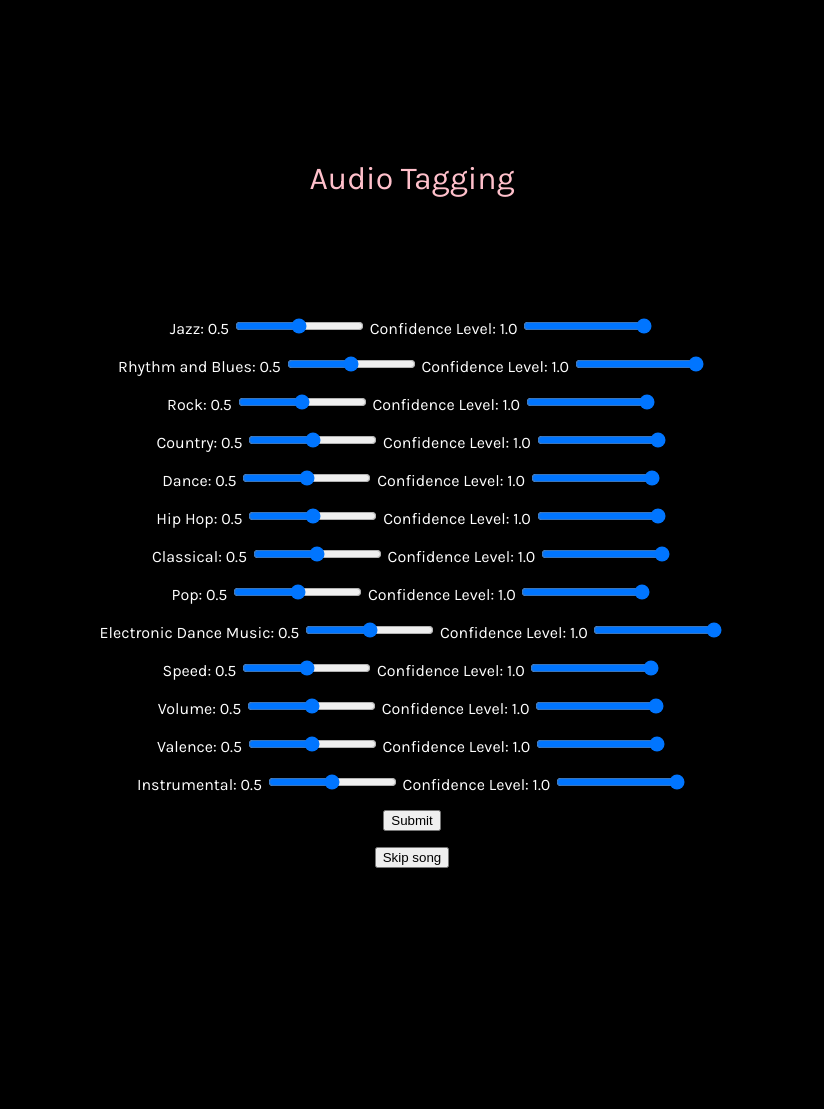
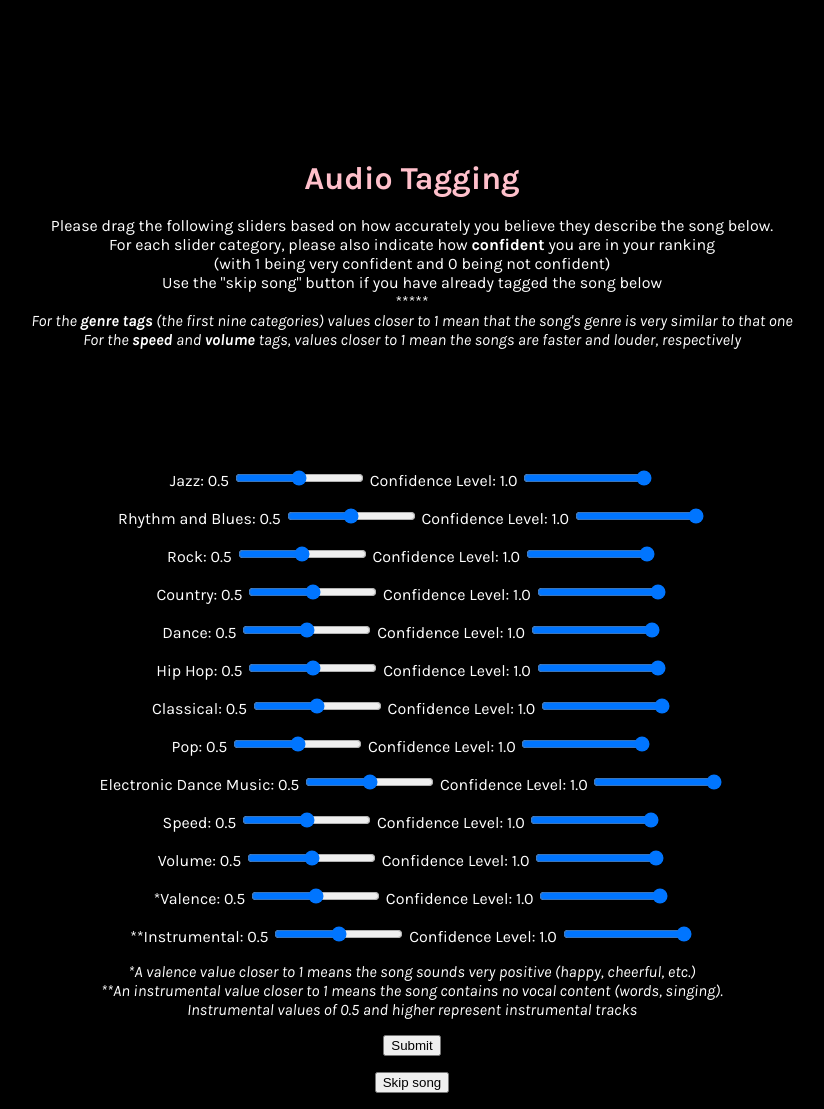
Before and after one commit to nautilusinternship/audio-tagging, a Flask app: template templates/index.html in a window 1280 px wide. Shown: the whole page, without its empty margins (228-1052 px from the left). Before the commit the page ends 868 px from the top, so only its background shows below. Run offline with Flask 2, Linux system fonts and the light colour scheme; the template is opened without the code that fills it, so the values that code supplies are empty.

Commit message:
Added descriptors to form

```diff
--- a/templates/index.html
+++ b/templates/index.html
@@ -21,8 +21,24 @@
 </head>
 
 <body>
-  <div id="title">Audio Tagging</div>
-  <br />
+  <div id="title"><b>Audio Tagging</b></div>
+  <br>
+  <div id="description">Please drag the following sliders based on how accurately you believe they describe the song below.
+  <br>
+   For each slider category, please also indicate how <b>confident</b> you are in your ranking
+   <br>
+   (with 1 being very confident and 0 being not confident)
+  <br>
+  Use the "skip song" button if you have already tagged the song below
+  <br>
+  *****
+  <br><i>
+  For the <b>genre tags</b> (the first nine categories) values closer to 1 mean that the song's genre is very similar to that one
+  <br>
+  For the <b>speed</b> and <b>volume</b> tags, values closer to 1 mean the songs are faster and louder, respectively
+  </i>
+</div>
+  <br>
   <!-- <div id="description">Please enter the top three words that you believe best describe the audio clip.</div>
     <br>
     <div id="audio-form">
@@ -124,18 +140,25 @@
       </p>
 
       <p>
-        Valence: <text id="valence-text"> 0.5 </text>
+        *Valence: <text id="valence-text"> 0.5 </text>
         <input type="range" min="0.0" max="1.0" step="0.01" value="0.5" name="valence" onChange='displayValue(valence)' />
         Confidence Level: <text id="valenceconf-text"> 1.0 </text>
         <input type="range" min="0.01" max="1.0" step="0.01" value="1.0" name="valenceconf" onChange='displayValue(valenceconf)' />
       </p>
 
       <p>
-        Instrumental: <text id="instru-text"> 0.5 </text>
+        **Instrumental: <text id="instru-text"> 0.5 </text>
         <input type="range" min="0.0" max="1.0" step="0.01" value="0.5" name="instru" onChange='displayValue(instru)' />
         Confidence Level: <text id="instruconf-text"> 1.0 </text>
         <input type="range" min="0.01" max="1.0" step="0.01" value="1.0" name="instruconf" onChange='displayValue(instruconf)' />
       </p>
+
+      <div id="bottom text"><i>*A valence value closer to 1 means the song sounds very positive (happy, cheerful, etc.)
+        <br>
+        **An instrumental value closer to 1 means the song contains no vocal content (words, singing).
+        <br>
+        Instrumental values of 0.5 and higher represent instrumental tracks</i>
+      </div>
 
       <p><input type="submit" value="Submit" id="submit" /></p>
       <p>
```
